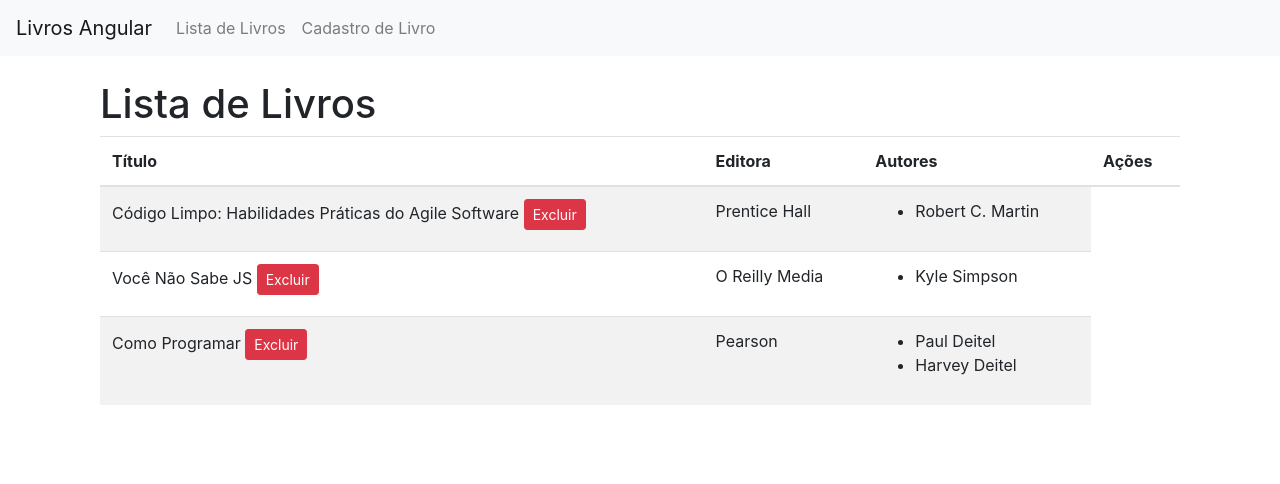
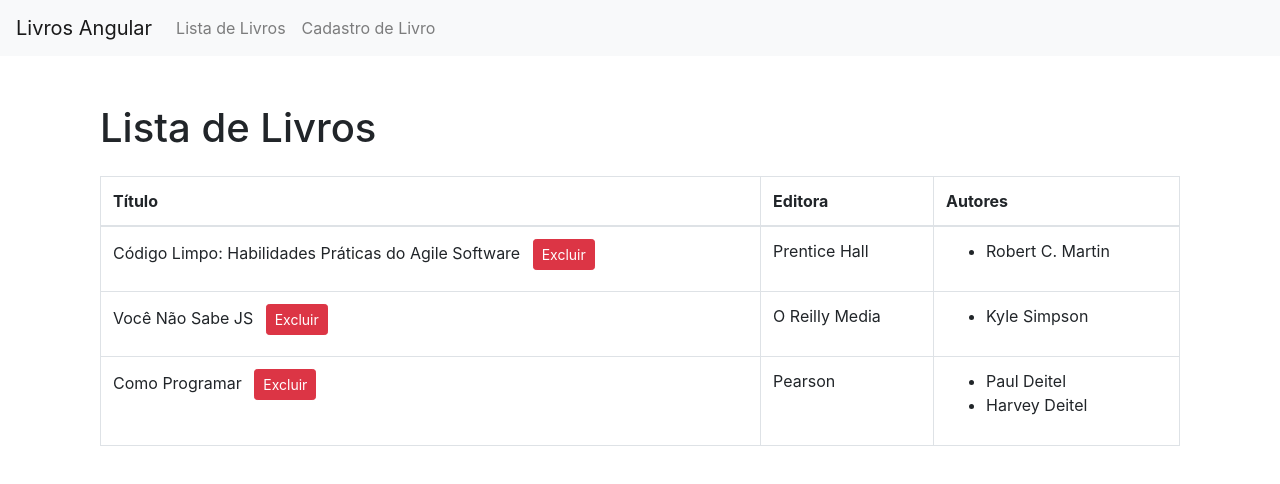
Before and after one commit to gmsea/Angular-Missao-4, an Angular app: page /lista in a window 1280 px wide. Shown: the top 484 px of the page. Built offline with nearby package versions, Linux system fonts and the light colour scheme.

Commit message:
Melhorada a tabela de livros com bordas e margens

```diff
--- a/src/app/livro-lista/livro-lista.component.html
+++ b/src/app/livro-lista/livro-lista.component.html
@@ -1,19 +1,24 @@
-<main class="container mt-4">
-    <h1>Lista de Livros</h1>
-    <table class="table table-striped">
+<main class="container mt-5">
+  <h1 class="mb-4">Lista de Livros</h1>
+  <table class="table table-bordered">
     <thead>
       <tr>
         <th>Título</th>
         <th>Editora</th>
         <th>Autores</th>
-          <th>Ações</th>
+
       </tr>
     </thead>
     <tbody>
       <tr *ngFor="let livro of livros">
         <td>
           {{ livro.titulo }}
-            <button class="btn btn-danger btn-sm" (click)="excluir(livro.codigo)">Excluir</button>
+          <button
+            class="btn btn-danger btn-sm ml-2"
+            (click)="excluir(livro.codigo)"
+          >
+            Excluir
+          </button>
         </td>
         <td>{{ obterNome(livro.codEditora) }}</td>
         <td>
```
Lines whose indentation alone changed are shown as unchanged.
